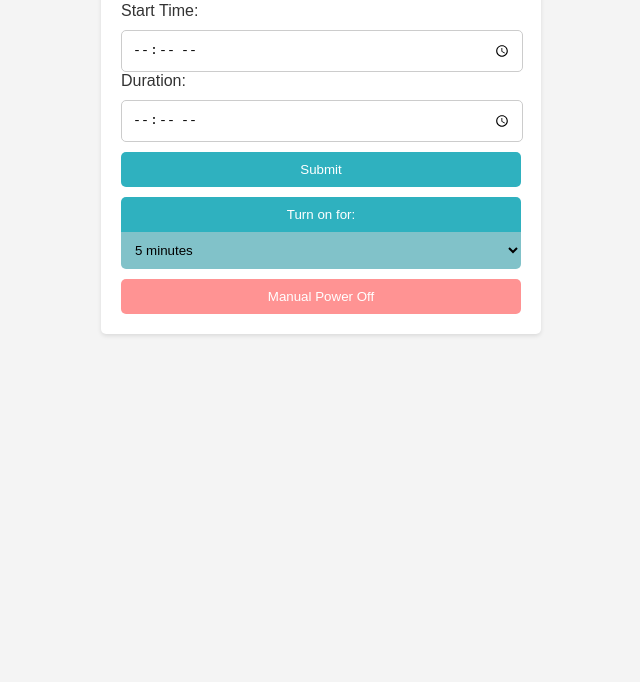
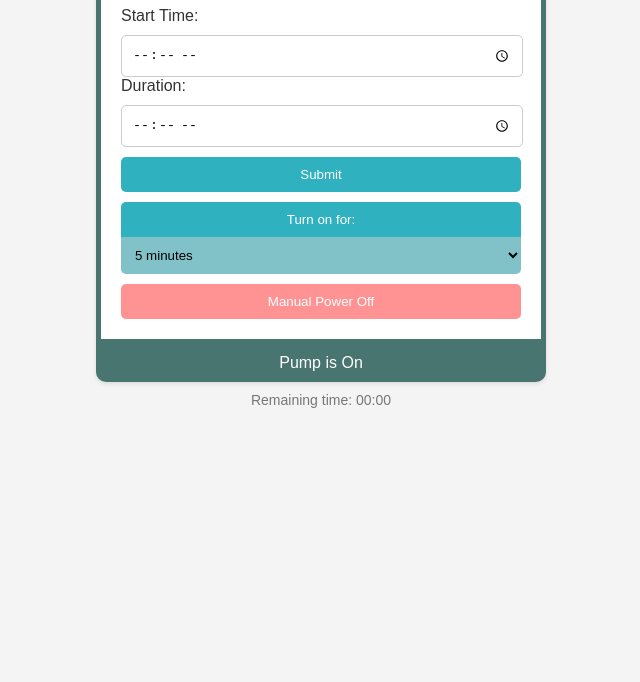
Before and after one commit to Superstar-walnut-garden/The-Intelligarden-Project, a plain HTML site: page main/data/pumpSetting.html in a window 1280 px wide. Shown: the part 118-800 px from the top of the page, without its empty margins (319-959 px from the left). Drawn offline with Linux system fonts and the light colour scheme; no server answers.

Commit message:
pump controller implemented

```diff
--- a/main/data/pumpSetting.html
+++ b/main/data/pumpSetting.html
@@ -22,8 +22,17 @@
             margin: 0 auto;
             padding: 20px;
             background-color: #ffffff;
-            border-radius: 5px;
+            border: 5px solid #497570;
+            border-radius: 10px;
+            border-end-end-radius: 0px;
+            border-end-start-radius: 0px;
             box-shadow: 0 2px 4px rgba(0, 0, 0, 0.1);
+        }
+        .cPump-off {
+            border: 5px solid #c9c9c9;
+        }
+        .cPump-on {
+            border: 5px solid #497570;
         }
         label {
             display: block;
@@ -59,10 +68,44 @@
         button:hover {
             background-color: #20737c;
         }
+        .statusContainer {
+
+            display: table;
+            width: 450px;
+            margin: 0 auto;
+            /* border: 3px solid #4caf50; */
+        }
+        .pump-status {
+            font-size: 16px;
+            color: #333;
+            padding: 10px;
+            padding-left: 40px;
+            padding-right: 40px;
+            border-radius: 10px;
+            border-top-left-radius: 0px;
+            border-top-right-radius: 0px;
+            background-color: #e0e0e0;
+            text-align: center;
+            box-shadow: 0 2px 4px rgba(0, 0, 0, 0.1);
+        }
+        .pump-on {
+            background-color: #497570;
+            color: white;
+        }
+        .pump-off {
+            background-color: #c9c9c9;
+            color: white;
+        }
+        .remaining-time {
+            font-size: 14px;
+            color: #777;
+            margin-top: 10px;
+            text-align: center;
+        }
     </style>
 </head>
 <body>
-    <div class="container">
+    <div class="container cPump-on" id="mainContainer">
         <h1>Pump Settings</h1>
         <form action="/submitPump" method="get">
             <label for="startTime">Start Time:</label>
@@ -80,6 +123,11 @@
             <option value="60">1 hour</option>
         </select>
         <button id="manualPowerOff" style="background-color: #ff9393;">Manual Power Off</button>
+    </div>
+    <div class="statusContainer">
+        <div class="pump-status pump-on" id="status">Pump is On</div>
+        <!-- Change the class to "led-off" if the pump is off -->
+        <div class="remaining-time" id="remaining-time">Remaining time: 00:00</div>
     </div>
     <script>
       // Fetch start time and duration from Arduino server
@@ -105,6 +153,22 @@
         })
         .catch(error => console.error("Error fetching data:", error));
 
+        fetch("/getPumpStatus") // Replace with your actual API endpoint
+        .then(response => response.json())
+        .then(data => {
+            var status = data.status; // 0 or 1
+            var rTime = data.rTime; // Replace with your actual SSID
+
+            // Set input values
+            document.getElementById("remaining-time").textContent = "Remaining Time: " + rTime;
+            document.getElementById("status").textContent = (data.state == '1') ? "Pump is On" : "Pump is off";
+
+
+            document.getElementById("mainContainer").className = "container " + ((data.state == '1') ? "cPump-on" : "cPump-off");
+            document.getElementById("status").className = "pump-status " +  ((data.state == '1') ? "pump-on" : "pump-off");
+
+        })
+        .catch(error => console.error("Error fetching data:", error));
 
       // Send command to Arduino server
       async function sendCommandToServer(command, durationMinutes) {
--- /dev/null
+++ b/main/data/schedule.txt
@@ -0,0 +1,2 @@
+0:00
+1:00
--- /dev/null
+++ b/main/data/wifi_credentials.txt
@@ -0,0 +1,2 @@
+Superstar-Garden 2.4
+12345654321
```
Also changed, not shown: 4 other files.
